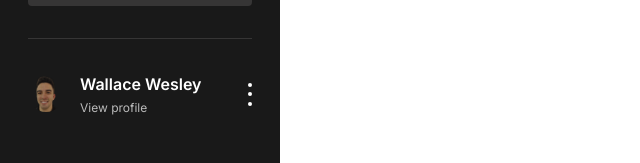
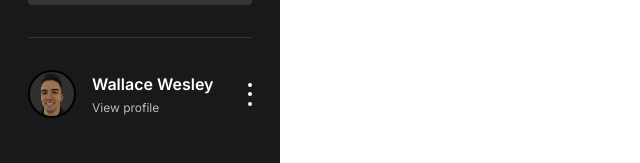
Before and after one commit to wallacewolv/fineBank, an Angular app: page /dashboard in a window 1280 px wide. Shown: the part 634-797 px from the top of the page, without its empty margins (0-640 px from the left). Built offline with nearby package versions, Linux system fonts and the light colour scheme.

Commit message:
refactor: Ajuste no tamanho e borda da imagem de profile

```diff
--- a/src/app/views/shared/nav-bar/nav-bar.component.scss
+++ b/src/app/views/shared/nav-bar/nav-bar.component.scss
@@ -121,9 +121,11 @@
         gap: 1rem;
 
         > img {
-          width: 2.25rem;
-          height: 2.25rem;
+          width: 3rem;
+          height: 3rem;
           border-radius: 50%;
+          border: 2px solid black;
+          background-color: rgba(250, 250, 250, 0.1);
         }
 
         .navBar_name_view_profile {
```
